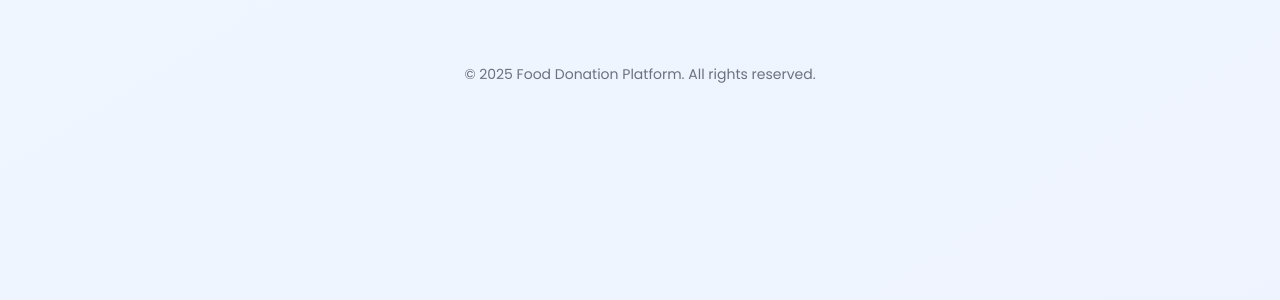
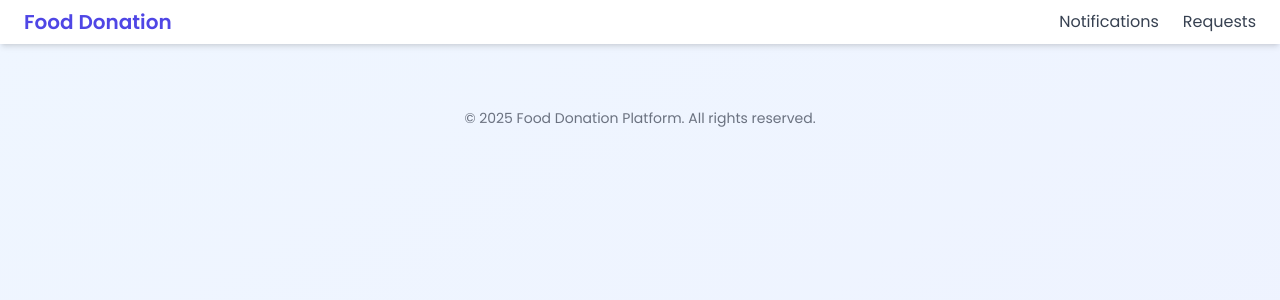
Before and after one commit to Shiva-Manda/Food_Donation, a Django app: template templates/donateapp/detail.html in a window 1280 px wide. Shown: the top 300 px of the page. Run offline with Django 3.2, Linux system fonts and the light colour scheme; the template is opened without the code that fills it, so the values that code supplies are empty; some libraries are stand-ins or nearby versions.

Commit message:
Update base.html

```diff
--- a/templates/donateapp/base.html
+++ b/templates/donateapp/base.html
@@ -16,6 +16,29 @@
 </head>
 <body class="min-h-screen bg-gradient-to-br from-blue-50 to-indigo-50 relative overflow-hidden">
 
+  <!-- Notification Alert Popup -->
+  {% if unread_notifications_count > 0 %}
+  <script>
+    alert("🔔 You have {{ unread_notifications_count }} new notification{{ unread_notifications_count|pluralize }}!");
+  </script>
+  {% endif %}
+
+  <!-- Optional: Top Nav Notification Badge -->
+  <nav class="bg-white shadow-md py-2 px-6 flex justify-between items-center">
+    <div class="text-xl font-semibold text-indigo-600">Food Donation</div>
+    <div class="flex items-center space-x-6">
+      <a href="{% url 'notification' %}" class="relative text-gray-700 hover:text-indigo-600">
+        Notifications
+        {% if unread_notifications_count > 0 %}
+          <span class="absolute -top-2 -right-3 bg-red-500 text-white text-xs rounded-full px-2 py-0.5">
+            {{ unread_notifications_count }}
+          </span>
+        {% endif %}
+      </a>
+      <a href="{% url 'received_requests' %}" class="text-gray-700 hover:text-indigo-600">Requests</a>
+    </div>
+  </nav>
+
   <!-- Main Content -->
   <div class="container mx-auto px-4 py-6">
     {% block content %}
```
